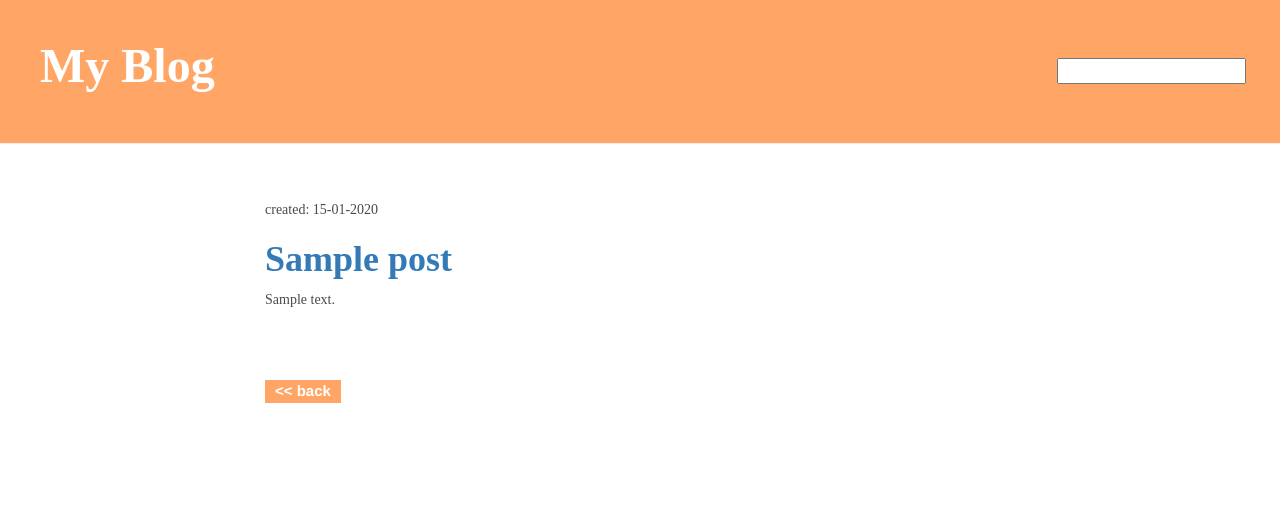
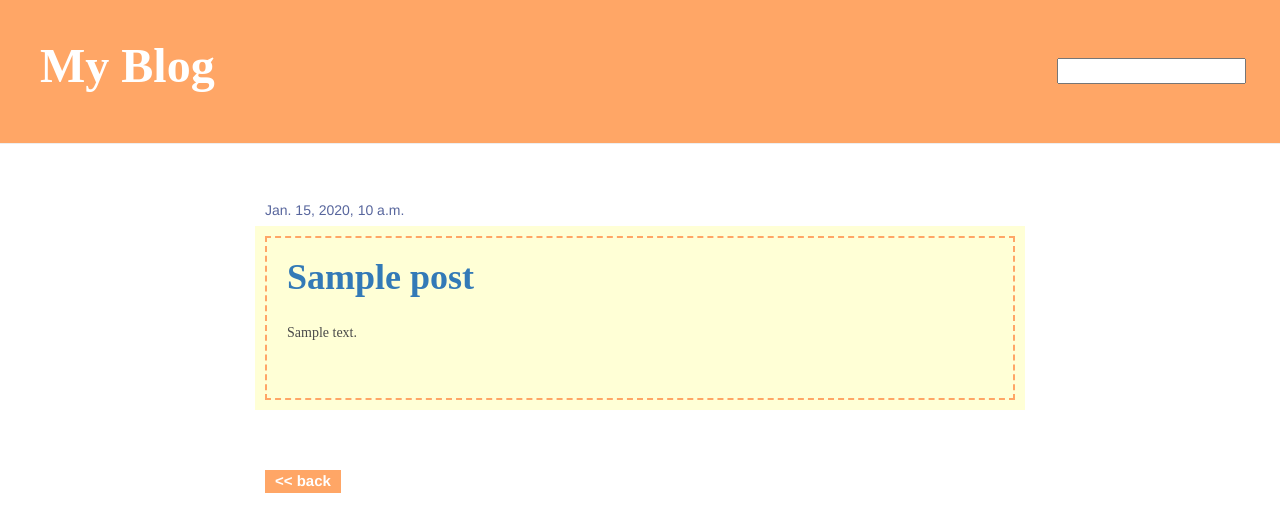
Before and after one commit to yoku-094/practice_python, a Django app: template blog/templates/blog/post_draft_list.html in a window 1280 px wide. Shown: the top 532 px of the page. Run offline with Django 3.2, Linux system fonts and the light colour scheme; the template is opened without the code that fills it: most values are stand-ins (such as "Sample title", 1, 10 or a date in 2020); form fields are guessed from the names that the template uses; some libraries are stand-ins or nearby versions; some web fonts are replaced.

Commit message:
マークダウンのプレーンテキスト変換実装

```diff
--- a/blog/templates/blog/post_draft_list.html
+++ b/blog/templates/blog/post_draft_list.html
@@ -1,15 +1,8 @@
 {% extends 'blog/base.html' %}
-{% load static %}
+{% load static markdown_filter %}
 
 {% block content %}
 {% for post in posts %}
-    <div class="post">
-      <p class="date">created: {{ post.created_date|date:'d-m-Y' }}</p>
-      <h1><a href="{% url 'post_detail' pk=post.pk %}">{{ post.title }}</a></h1>
-      <p>{{ post.text|truncatechars:200 }}</p>
-    </div>
-  {% endfor %}
-
 {% if not posts %}
 <div class="draft-post">
   <img
@@ -20,6 +13,14 @@
   未投稿記事なし
 </div>
 {% endif %}
+<div class="post">
+  <div class="date">{{ post.created_date }}</div>
+  <div class="submission-details">
+    <h1 class="title"><a href="{% url 'post_detail' pk=post.pk %}">{{ post.title }}</a></h1>
+    <p class="text">{{ post.text|markdown_to_plain }}</p>
+  </div>
+</div>
+{% endfor %}
 <div class="link-col">
   <a href="{% url 'post_list'%}" class="link">&lt;&lt; back</a>
 </div>
@@ -36,8 +37,29 @@
     height: 30px;
     margin-right: 10px;
   }
+
+  .title {
+    padding: 10px;
+    margin: 0px;
+  }
+  .submission-details {
+    margin: 16px 0;
+    background: #ffffd6;
+    box-shadow: 0px 0px 0px 10px #ffffd6;
+    border: dashed 2px #ffa666;
+    padding: 10px;
+  }
+  .text {
+    max-height: 130px;
+    min-height: 70px;
+    overflow: hidden;
+    width: 100%;
+    padding: 10px;
+    margin: 5px 0px;
+  }
+
   .link-col {
-      margin-top: 10px;
+    margin: 10px 0px 70px;
   }
   .link {
     font-size: 15px;
--- a/blog/templatetags/markdown_filter.py
+++ b/blog/templatetags/markdown_filter.py
@@ -1,9 +1,17 @@
 import markdown
 from django import template
 from django.utils.safestring import mark_safe
+from django.utils.html import strip_tags
 
 register = template.Library()
 
+# HTML変換用
 @register.filter
 def markdown_to_html(text):
     return mark_safe(markdown.markdown(text))
+
+# プレーンテキスト変換用
+@register.filter
+def markdown_to_plain(text):
+    html = markdown.markdown(text)
+    return strip_tags(html)
```
Also changed, not shown: blog/templates/blog/post_list.html (+11 -12 lines). Lines whose indentation alone changed are shown as unchanged.
